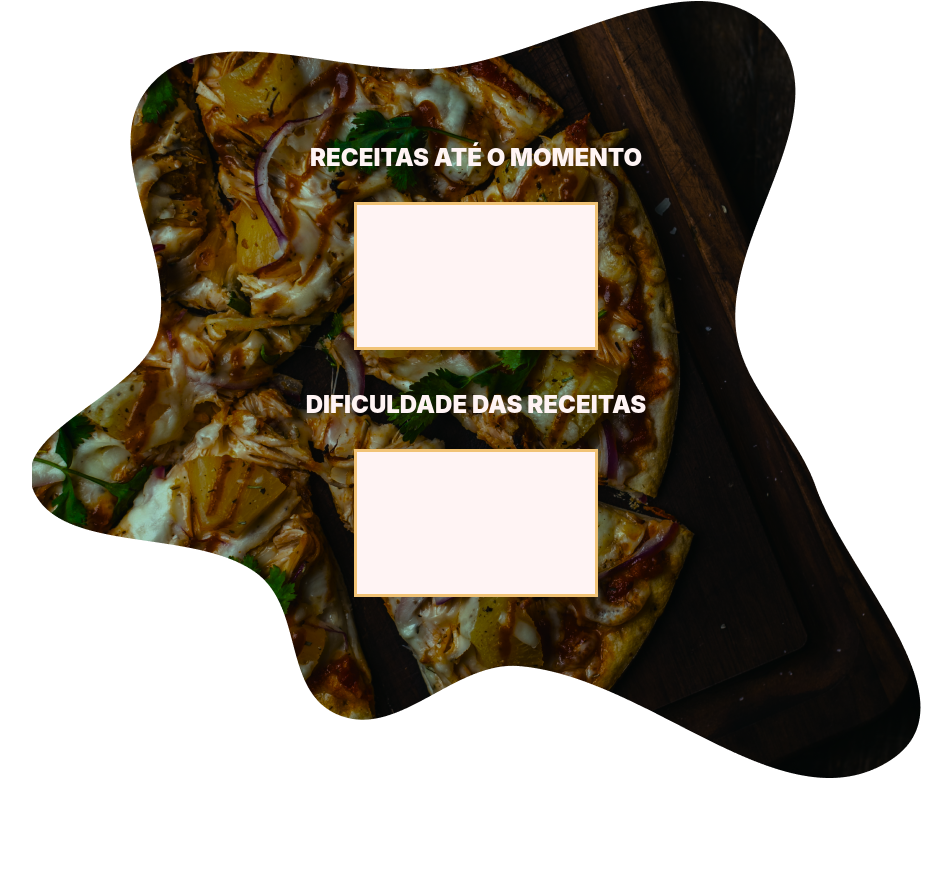
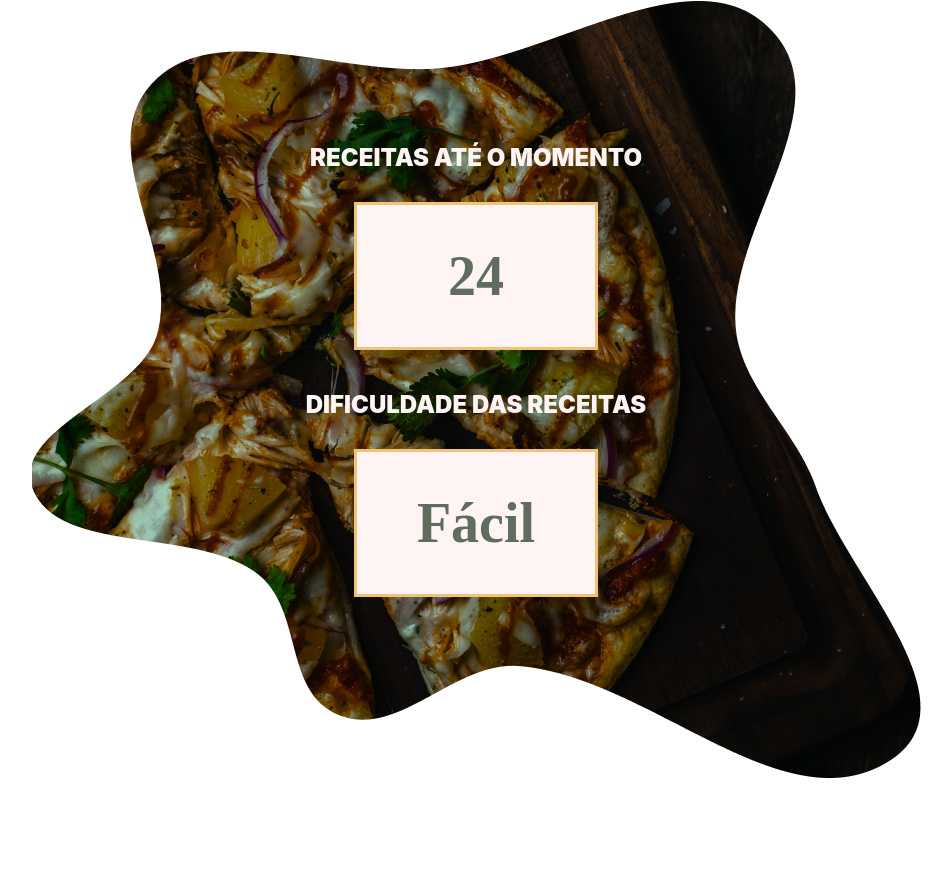
Before and after one commit to SirReinato/livro_de_receitas, a plain HTML site: page index.html in a window 1280 px wide. Shown: the part 4585-5460 px from the top of the page, without its empty margins (164-1116 px from the left). Drawn offline with Linux system fonts and the light colour scheme.

Commit message:
informacoes completas

```diff
--- /dev/null
+++ b/app/componentes/tela.js
@@ -0,0 +1,12 @@
+export function telao() {
+    const totalReceitas = document.querySelectorAll('.itens-receita');
+    const telaTotalReceitas = document.querySelector('.total-receitas');
+    const dificuldadeReceitas = document.querySelector('.dificuldade-receitas');
+
+    telaTotalReceitas.innerHTML = `
+    <h4>${totalReceitas.length}</h4>
+    `
+    dificuldadeReceitas.innerHTML = `
+    <h4>Fácil</h4>
+    `
+}
--- a/app/script.js
+++ b/app/script.js
@@ -1,3 +1,5 @@
 import { carrossel01 } from "./componentes/carrossel01.js";
+import { telao } from "./componentes/tela.js";
 
 carrossel01();
+telao();
--- a/index.html
+++ b/index.html
@@ -474,21 +474,22 @@
     <div class="informacoes-container">
       <div class="info-form">
         <h3>RECEITAS ATÉ O MOMENTO</h3>
-        <div class="tela-informacoes"></div>
+        <div class="tela-informacoes total-receitas"></div>
       </div>
       <div class="info-form">
         <h3>DIFICULDADE DAS RECEITAS</h3>
-        <div class="tela-informacoes"></div>
+        <div class="tela-informacoes dificuldade-receitas"></div>
       </div>
     </div>
+
     <!-- FOOTER -->
     <footer>
       <div class="footer-container">
         <div class="novidades">
           <form>
             <label for="novidades">novidades</label>
-            <input type="email" class="email" name="email" id="email" />
-            <input type="button" class="btn-email" value="Assinar" />
+            <input type="email" class="email" name="email" id="email" required/>
+            <button type="submit" class="btn-email">Assinar</button>
           </form>
         </div>
         <div class="logo-footer">
--- a/styles/componentes/_informacoes.scss
+++ b/styles/componentes/_informacoes.scss
@@ -28,9 +28,16 @@
       width: 244px;
       height: 148px;
       flex-shrink: 0;
+      display: flex;
+      align-items: center;
+      justify-content: center;
       margin: 30px auto;
       border: 3px solid $cor-amarelo-escuro;
       background: $cor-clarinho;
+      h4{
+        font-size: ($font-tituloPrincipal);
+        color: $cor-verde;
+      }
     }
   }
 }
```
Also changed, not shown: styles/style.css, 1 other file.
